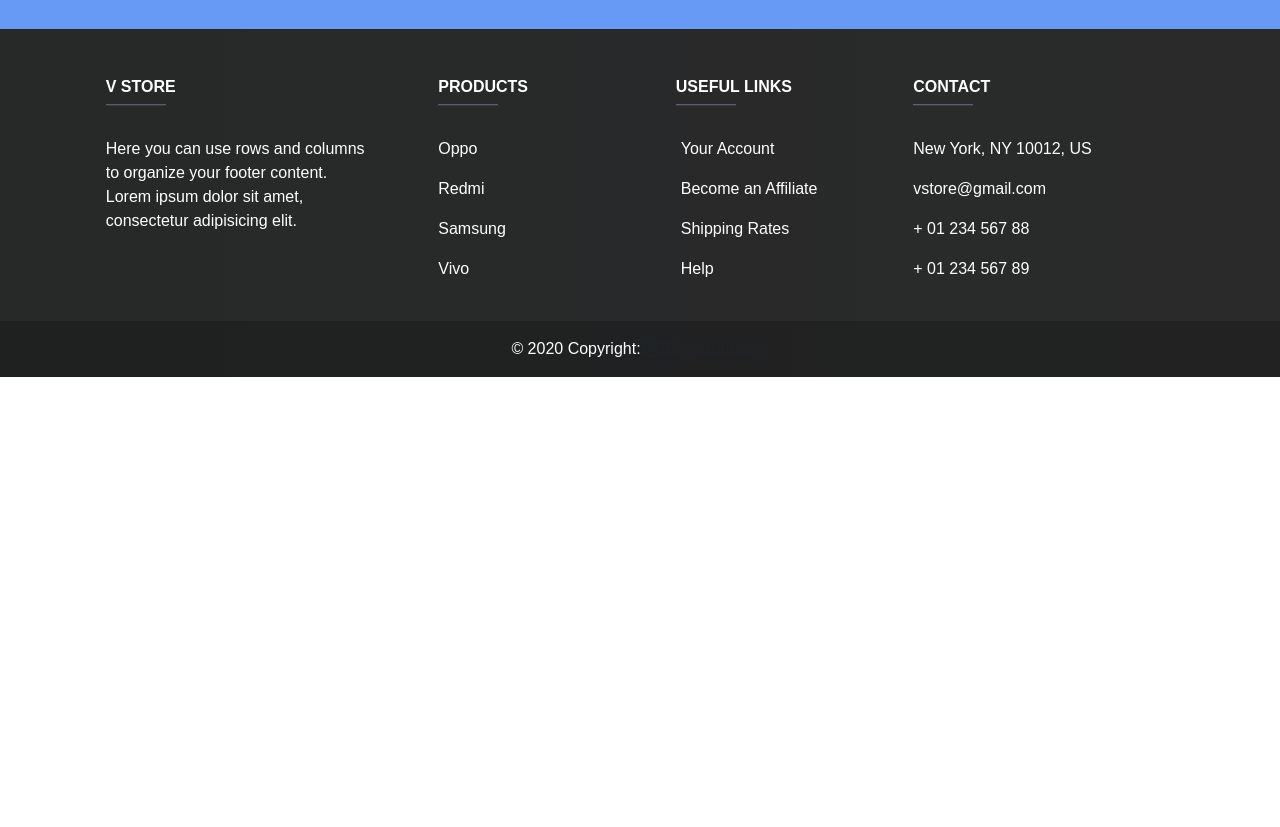
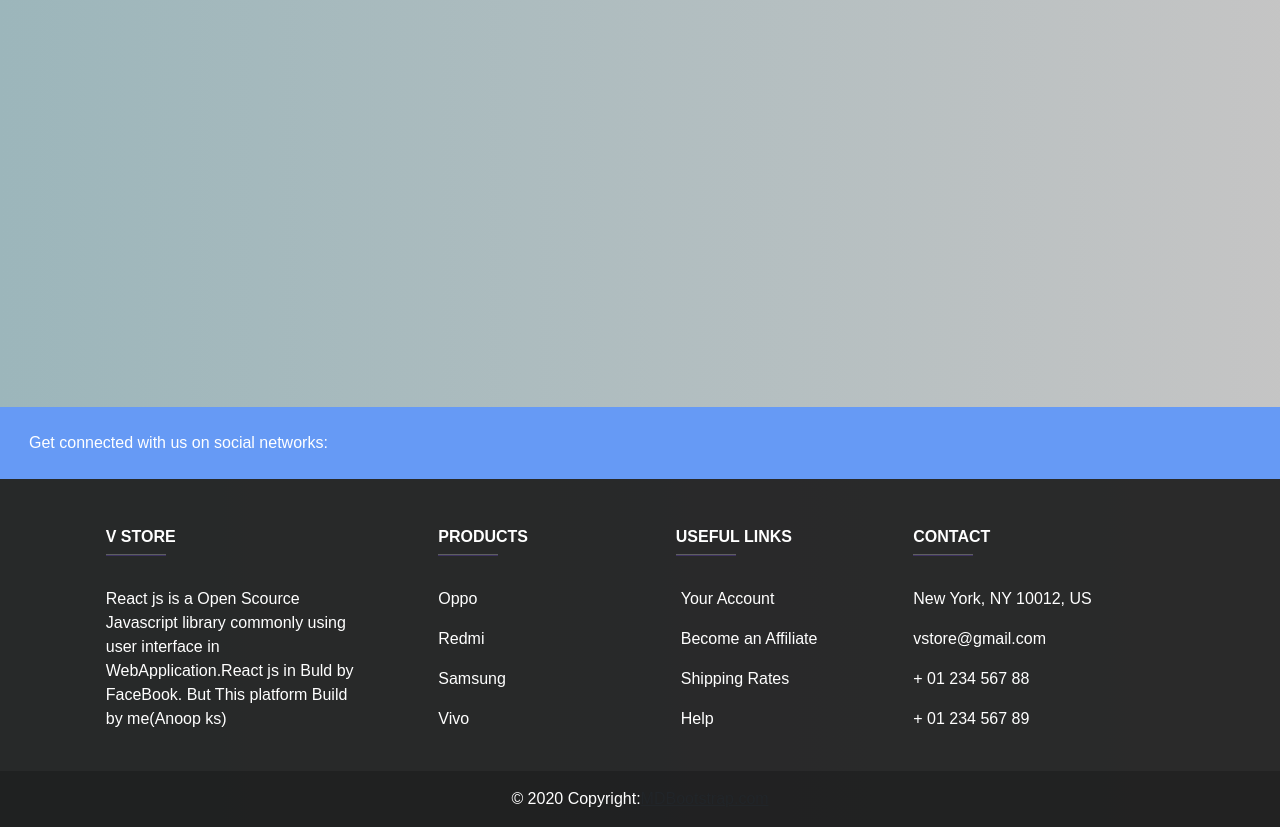
Before and after one commit to anoopksanoop/Vstore-online-phone-store-React, a React (Create React App) app: page /Order/1 in a window 1280 px wide. Shown: the part 941-1768 px from the top of the page. Before the commit the page ends 1318 px from the top, so only its background shows below. Built offline with nearby package versions, Linux system fonts and the light colour scheme.

Commit message:
ten  commit

```diff
--- a/src/Admin/AdminUser.css
+++ b/src/Admin/AdminUser.css
@@ -1,5 +1,6 @@
 .user{
     margin-top: 90px;
+    margin-bottom: 180px;
     display: flex;
     align-items: center;
     justify-content: center;
--- a/src/FilterFooter/Oppo.js
+++ b/src/FilterFooter/Oppo.js
@@ -29,7 +29,7 @@ products.filter((product) => product.model.includes("OPPO"));
 
   return (
 
-    <div>
+    <div style={{marginTop:"130px"}}>
     {  filterProducts.map((item) => (
           <div className="d-inline-flex" key={item.id}>
             <Card
--- a/src/FilterFooter/Redmi.js
+++ b/src/FilterFooter/Redmi.js
@@ -24,7 +24,7 @@ products.filter((product) => product.model.includes("REDMI"));
 
     }
   return (
-    <div>
+    <div style={{marginTop:"130px"}}>
     {  filterProducts.map((item) => (
           <div className="d-inline-flex" key={item.id}>
             <Card
--- a/src/FilterFooter/Samsung.js
+++ b/src/FilterFooter/Samsung.js
@@ -24,7 +24,7 @@ const Samsung = () => {
 
         }
   return (
-    <div>
+    <div style={{marginTop:"130px"}}>
          <div>
     {  filterProducts.map((item) => (
           <div className="d-inline-flex" key={item.id}>
--- a/src/FilterFooter/Vivo.js
+++ b/src/FilterFooter/Vivo.js
@@ -25,7 +25,7 @@ const Vivo = () => {
 
         }
   return (
-   <div>
+   <div style={{marginTop:"130px"}}>
     {  filterProducts.map((item) => (
           <div className="d-inline-flex" key={item.id}>
             <Card
--- a/src/Footer/Footer.js
+++ b/src/Footer/Footer.js
@@ -57,9 +57,9 @@ function Footer() {
                 style={{width:" 60px", backgroundColor:'#7c4dff',height:" 2px"}}
                 />
             <p>
-              Here you can use rows and columns to organize your footer
-              content. Lorem ipsum dolor sit amet, consectetur adipisicing
-              elit.
+             React js is a Open Scource Javascript library
+           commonly using  user interface in WebApplication.React js in Buld by FaceBook.
+              But This platform Build by me(Anoop ks)
             </p>
           </div>
 
--- a/src/ProjectProducts/CartList.js
+++ b/src/ProjectProducts/CartList.js
@@ -38,6 +38,7 @@ const CartList = () => {
 
 
   return (
+
     <section className="h-100" style={{marginTop:'3rem'}}>
     <div className="container h-100 py-5">
      <div className="row d-flex justify-content-center align-items-center h-100">
--- a/src/ProjectProducts/Order.js
+++ b/src/ProjectProducts/Order.js
@@ -19,7 +19,7 @@ const Cart = () => {
 
   return (
     <div>
-        <section className="h-100 h-custom" style={{marginTop:"3rem"}}>
+        <section className="h-100 h-custom" style={{marginTop:"3rem",marginBottom:"500px"}}>
   <div className="container py-5 h-100">
     <div className="row d-flex justify-content-center align-items-center h-100">
       <div className="col-lg-8 col-xl-6">
--- a/src/ProjectProducts/PdtDeatils.js
+++ b/src/ProjectProducts/PdtDeatils.js
@@ -16,7 +16,7 @@ const navigate=useNavigate()
   console.log("id=" + id);
   const productid = products.find((p) => parseInt(p.id)  === parseInt(id));
 
-  console.log("hiiiii",productid);
+  console.log("hiiii",productid);
 
   if (!productid) {
     return <div>Phone not found.</div>;
@@ -45,7 +45,13 @@ const navigate=useNavigate()
  const Order = new useNavigate();
 
  const productOrder = () => {
+  if(login){
     Order(`/Order/${id}`);
+  }else{
+    alert("please login first")
+    navigate('/Login')
+  }
+
   };
 
 
--- a/src/ProjectProducts/pdtDeatils.css
+++ b/src/ProjectProducts/pdtDeatils.css
@@ -8,6 +8,7 @@
 }
 .product-image{
     filter: drop-shadow(6px 10px 8px black);
+    display: flex;
     mix-blend-mode: multiply;
     background-color: white;
 
```
